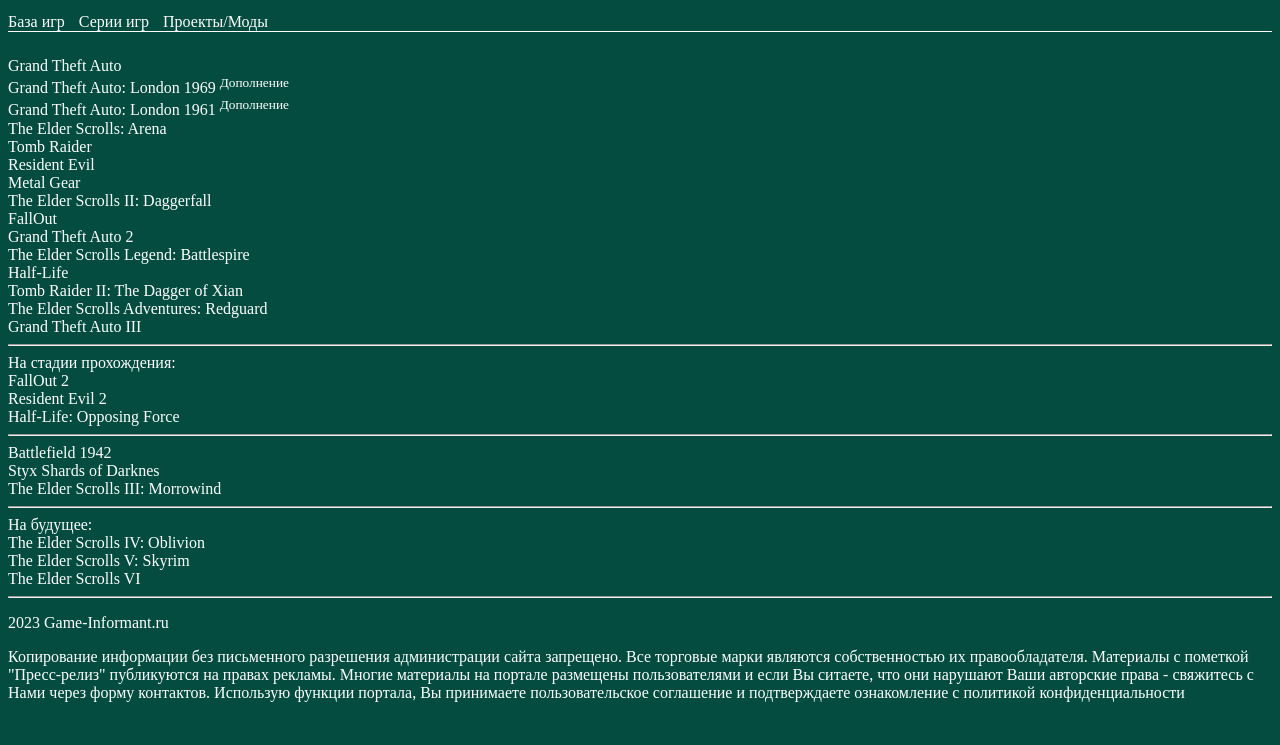
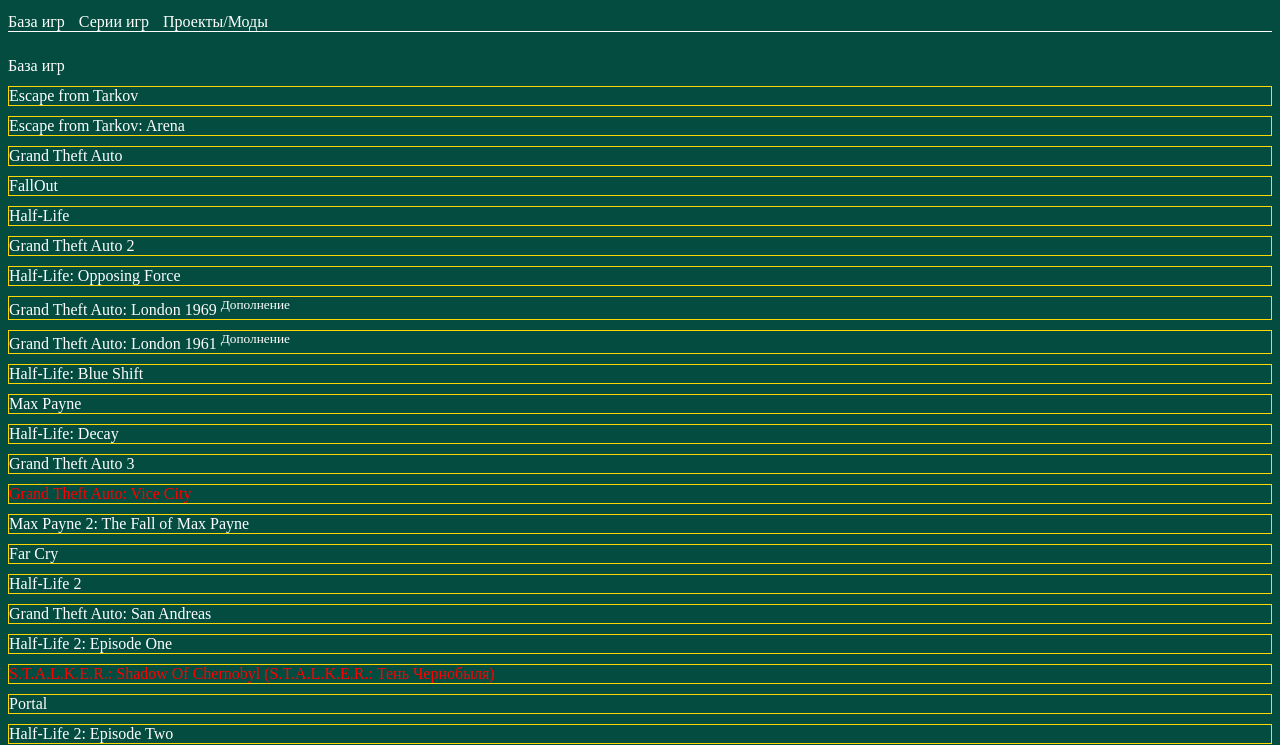
Before and after one commit to FLekGerrera/Game-Informant.ru, a plain HTML site: page index.html in a window 1280 px wide. Shown: the part 60-805 px from the top of the page. Drawn offline with Linux system fonts and the light colour scheme.

Commit message:
Add files via upload

```diff
--- a/index.html
+++ b/index.html
@@ -27,44 +27,63 @@
         </nav>
     </header>
     <main>
-        <div>Grand Theft Auto</div>
-        <div>Grand Theft Auto: London 1969 <sup>Дополнение</sup></div>
-        <div>Grand Theft Auto: London 1961 <sup>Дополнение</sup></div>
+        <h1>База игр</h1>
+        <div class="game-item">Escape from Tarkov</div>
+        <div class="game-item">Escape from Tarkov: Arena</div>
+        <div class="game-item">Grand Theft Auto</div>
+        <div class="game-item">FallOut</div>
+        <div class="game-item">Half-Life</div>
+        <div class="game-item">Grand Theft Auto 2</div>
+        <div class="game-item">Half-Life: Opposing Force</div>
+        <div class="game-item">Grand Theft Auto: London 1969 <sup>Дополнение</sup></div>
+        <div class="game-item">Grand Theft Auto: London 1961 <sup>Дополнение</sup></div>
+        <div class="game-item">Half-Life: Blue Shift</div>
+        <div class="game-item">Max Payne</div>
+        <div class="game-item">Half-Life: Decay</div>
+        <div class="game-item">Grand Theft Auto 3</div>
+        <div class="game-item" style="color: red;">Grand Theft Auto: Vice City</div>
+        <div class="game-item">Max Payne 2: The Fall of Max Payne</div>
+        <div class="game-item">Far Cry</div>
+        <div class="game-item">Half-Life 2</div>
+        <div class="game-item">Grand Theft Auto: San Andreas</div>
+        <div class="game-item">Half-Life 2: Episode One</div>
+        <div class="game-item" style="color: red;">S.T.A.L.K.E.R.: Shadow Of Chernobyl (S.T.A.L.K.E.R.: Тень Чернобыля)</div>
+        <div class="game-item">Portal</div>
+        <div class="game-item">Half-Life 2: Episode Two</div>
+        <div class="game-item">Assassin's Creed</div>
+        <div class="game-item" style="color: red;">S.T.A.L.K.E.R.: Clear Sky (S.T.A.L.K.E.R.: Чистое небо)</div>
+        <br>
+
+
+
+
+
+
+
         <div>The Elder Scrolls: Arena</div>
+
         <div>Tomb Raider</div>
+
         <div>Resident Evil</div>
+
         <div>Metal Gear</div>
+
         <div>The Elder Scrolls II: Daggerfall</div>
-        <div>FallOut</div>
-        <div>Grand Theft Auto 2</div>
+
         <div>The Elder Scrolls Legend: Battlespire</div>
-        <div>Half-Life</div>
+
         <div>Tomb Raider II: The Dagger of Xian</div>
+
         <div>The Elder Scrolls Adventures: Redguard</div>
-        <div>Grand Theft Auto III</div>
-        <hr>
-        <div>На стадии прохождения:</div>
-        <div>FallOut 2</div>
-        <div>Resident Evil 2</div>
-        <div>Half-Life: Opposing Force</div>
-        <hr>
-        <div>Battlefield 1942</div>
-        <div>Styx Shards of Darknes</div>
-        <div>The Elder Scrolls III: Morrowind</div>
-        <hr>
-        <div>На будущее:</div>
-        <div>The Elder Scrolls IV: Oblivion</div>
-        <div>The Elder Scrolls V: Skyrim</div>
-        <div>The Elder Scrolls VI</div>
-        <hr>
-    </main>
+        </main>
     <p>2023 Game-Informant.ru</p>
-    <p>Копирование информации без письменного разрешения администрации сайта запрещено. Все торговые марки являются
+    <p>
+        Копирование информации без письменного разрешения администрации сайта запрещено. Все торговые марки являются
         собственностью их правообладателя. Материалы с пометкой "Пресс-релиз" публикуются на правах рекламы. Многие
         материалы на портале размещены пользователями и если Вы ситаете, что они нарушают Ваши авторские права -
-        свяжитесь с Нами через форму <a href="">контактов</a>. Использую функции портала, Вы принимаете <a
-            href="">пользовательское соглашение</a> и подтверждаете ознакомление с <a href="">политикой
-            конфиденциальности</a></p>
+        свяжитесь с Нами через форму <a href="">контактов</a>. Использую функции портала, Вы принимаете
+        <a href="">пользовательское соглашение</a> и подтверждаете ознакомление с <a href="">политикой конфиденциальности</a>
+    </p>
 </body>
 
 </html>
--- /dev/null
+++ b/style/base.css
@@ -0,0 +1,4 @@
+h1,h2,h3,h4,h5,h6 {
+    font-size: 16px;
+    font-weight: 400;
+}
--- a/style/main.css
+++ b/style/main.css
@@ -1,3 +1,7 @@
+@import "./base.css";
+
+
+
 body {
     background-color: #034c3f;
     color: #fff;
@@ -23,3 +27,16 @@
     color: #fff;
     text-decoration: none;
 }
+
+.game-item {
+    margin-bottom: 10px;
+    border: #ffd700 1px solid;
+}
+
+.ul {
+    list-style-type: square;
+}
+
+.li {
+    list-style-type: none;
+}
```
Also changed, not shown: game-series.html (+4 -1 lines).
